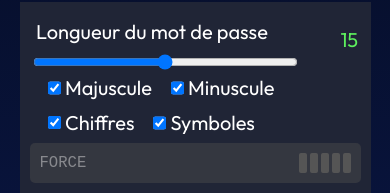
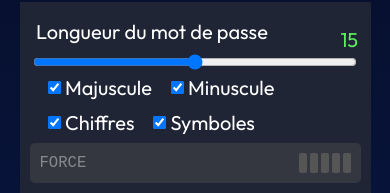
Before and after one commit to FarCodeFR/Tools-Box, a React (Vite) app: page /generator in a window 390 px wide. Shown: the part 408-601 px from the top of the page. Built offline with nearby package versions, Linux system fonts and the light colour scheme.

Commit message:
Fix responsive Safari

```diff
--- a/src/pages/Generator/generator.css
+++ b/src/pages/Generator/generator.css
@@ -11,7 +11,6 @@
 	}
 }
 .container-generator-main input {
-	width: 80%;
 	background-color: transparent;
 	border: none;
 	font-size: 24px;
@@ -118,6 +117,7 @@
 	width: 80%;
 	& div {
 		display: flex;
+		align-items: center;
 		justify-content: center;
 		gap: 3px;
 	}
@@ -212,7 +212,6 @@ input[type="checkbox"] {
 		}
 		& .container-checkbox {
 			display: flex;
-			/* justify-content: start; */
 			flex-wrap: wrap;
 			align-items: center;
 			width: 100%;
@@ -237,7 +236,7 @@ input[type="checkbox"] {
 	}
 	.container-generator-main .container-checkbox,
 	input[type="checkbox"] {
-		width: 100%;
+		align-self: center;
 		transform: scale(1);
 	}
 
```
